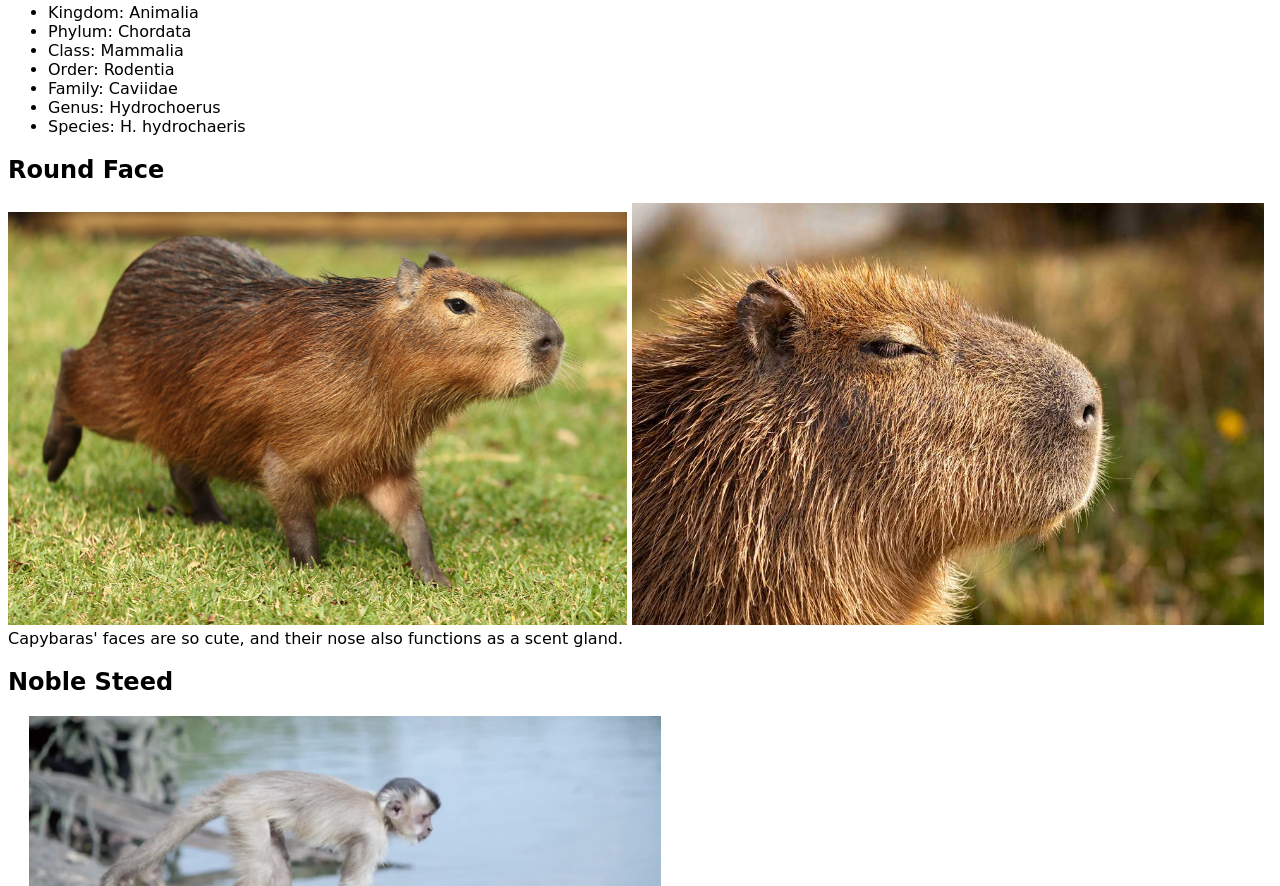
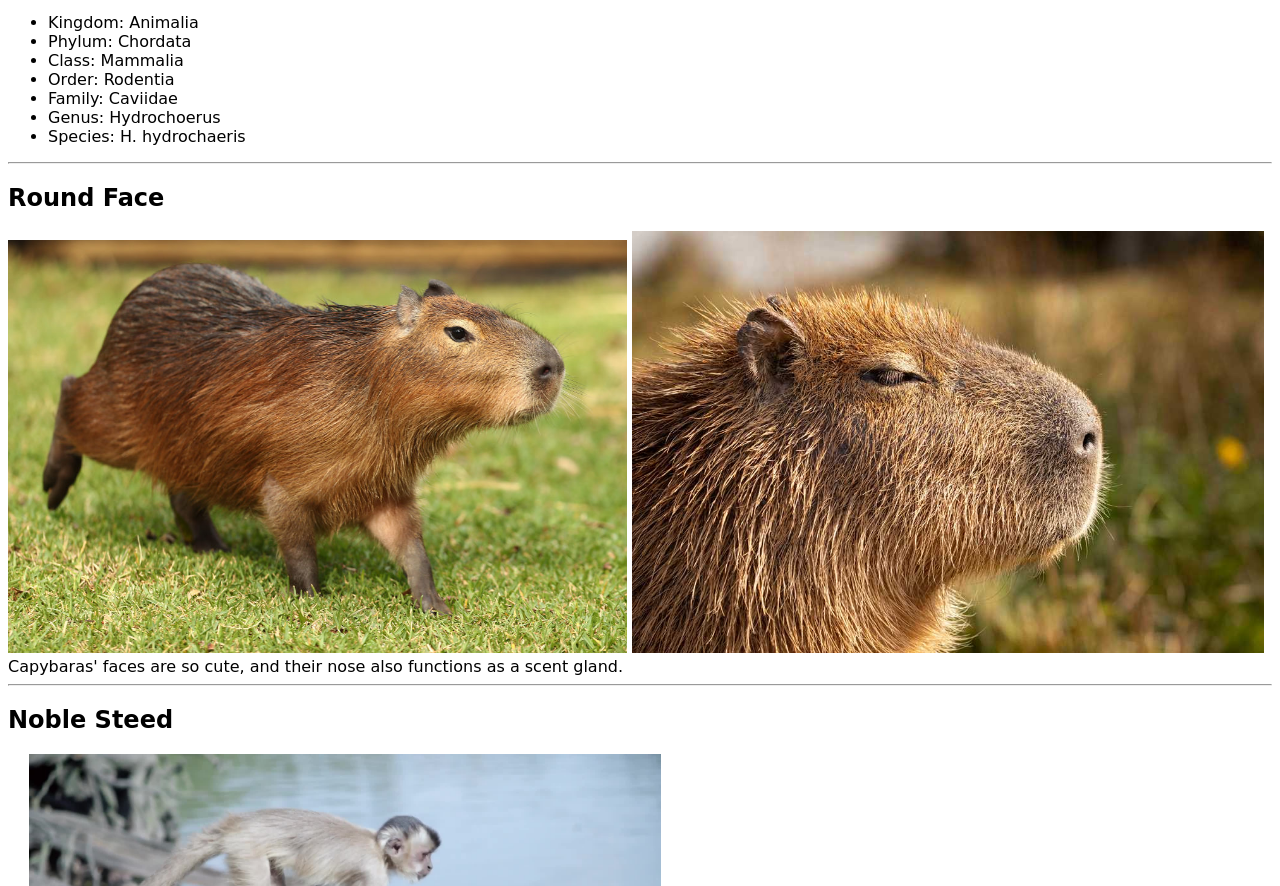
Before and after one commit to MonroeP/pet, a plain HTML site: page index.html in a window 1280 px wide. Shown: the part 1231-2117 px from the top of the page. Drawn offline with Linux system fonts and the light colour scheme; a web font is replaced by a local one.

Commit message:
Add files via upload

```diff
--- a/index.html
+++ b/index.html
@@ -30,7 +30,7 @@
 		Capybaras are semiaquatic mammals from South America.
 	</section>
 
-
+	<hr>
 	<section>
 		<h2>Rodent</h2>
 		<img src="cap11.jpeg" width="49%" />
@@ -47,7 +47,7 @@
 		</ul>
 	</section>
 
-
+	<hr>
 	<section>
 		<h2>Round Face</h2>
 		<img src="cap4.jpeg" width="49%" />
@@ -55,12 +55,19 @@
 		Capybaras' faces are so cute, and their nose also functions as a scent gland.
 	</section>
 
-
+	<hr>
 	<section>
 		<h2>Noble Steed</h2>
 		<img src="cap12.jpeg" width="49%" />
 		<img src="cap15.jpeg" width="50%" />
 		Capybaras are stong enough to carry multiple small monkeys.
 	</section>
+	<br>
+	<br>
+	<br>
+	<br>
+	<br>
+
+
 </body>
 </html>
```
